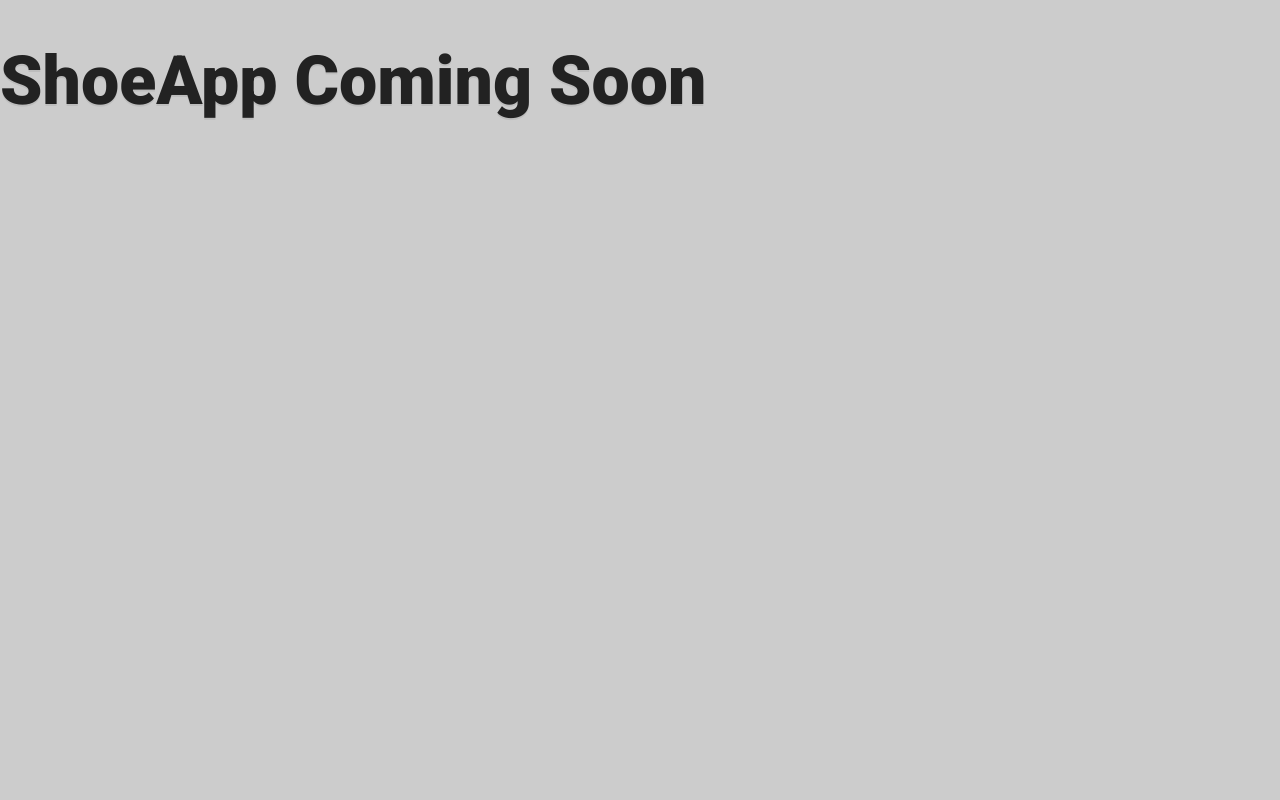
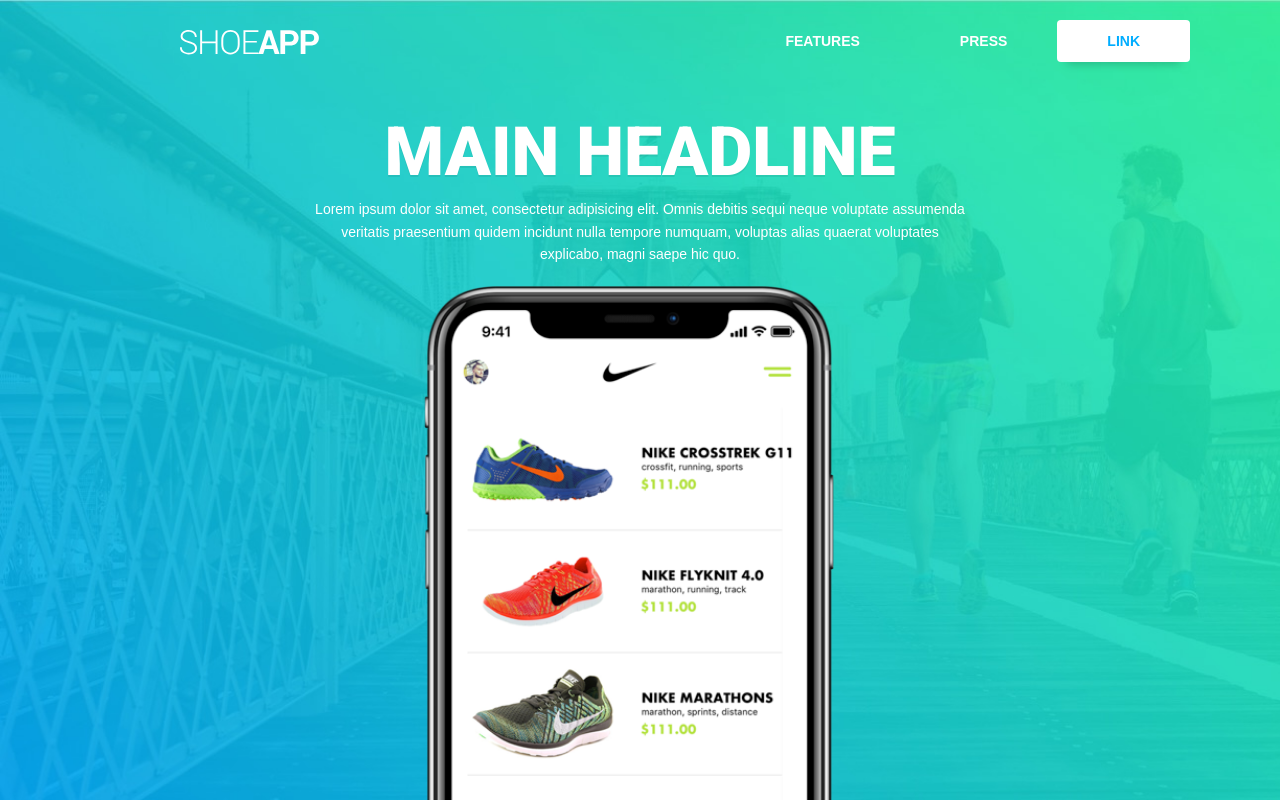
Before and after one commit to dmking0728/ShoeAppLandingPage, a website: page build/index.html in a window 1280 px wide. Drawn offline with Linux system fonts and the light colour scheme.

Commit message:
header styling
built out initial header styles of our website

```diff
--- a/source/sass/2-helpers/_variables.sass
+++ b/source/sass/2-helpers/_variables.sass
@@ -28,3 +28,4 @@
 //
 // Project Variables
 //
+$ocean: #00adff
--- a/source/sass/6-pages/_page-home.sass
+++ b/source/sass/6-pages/_page-home.sass
@@ -1,2 +1,42 @@
-body
-  background: #ccc
+#header
+  background: url("../img/heroBackground.jpg") no-repeat
+  background-size: cover
+  height: 800px
+  text-align: center
+  overflow: hidden
+
+  article
+    width: 60%
+    margin: 0 auto
+
+  h1
+    color: white
+    margin-bottom: 10px
+  p
+    color: white
+
+  img
+    height: auto
+    width: 80%
+
+.main-nav
+  display: flex
+  margin-top: 20px
+
+  li
+    list-style: none
+  li:first-child
+    margin-right: auto
+  a
+    display: block
+    color: white
+    border-radius: 4px
+    padding: 10px 50px
+    text-decoration: none
+    font-weight: 900
+    text-transform: uppercase
+
+  a.download
+    background: white
+    color: $ocean
+    box-shadow: 0 12px 10px -10px rgba(0,0,0,0.2)
```
Also changed, not shown: build/assets/css/main.min.css, build/assets/img/ShoeAppLogo.svg (added), build/assets/img/ShoeAppiOS-small.png (added), build/assets/img/ShoeAppiOS.png (added), build/assets/img/avatar.jpg (deleted), build/assets/img/ep_naturalblack.png (deleted), build/assets/img/heroBackground.jpg (added), build/assets/img/static.jpg (deleted), build/index.html, source/img/ShoeAppLogo.svg (added), source/img/avatar.jpg (deleted), source/img/ep_naturalblack.png (deleted), source/sass/3-basics/_base.sass (line endings or trailing spaces).
